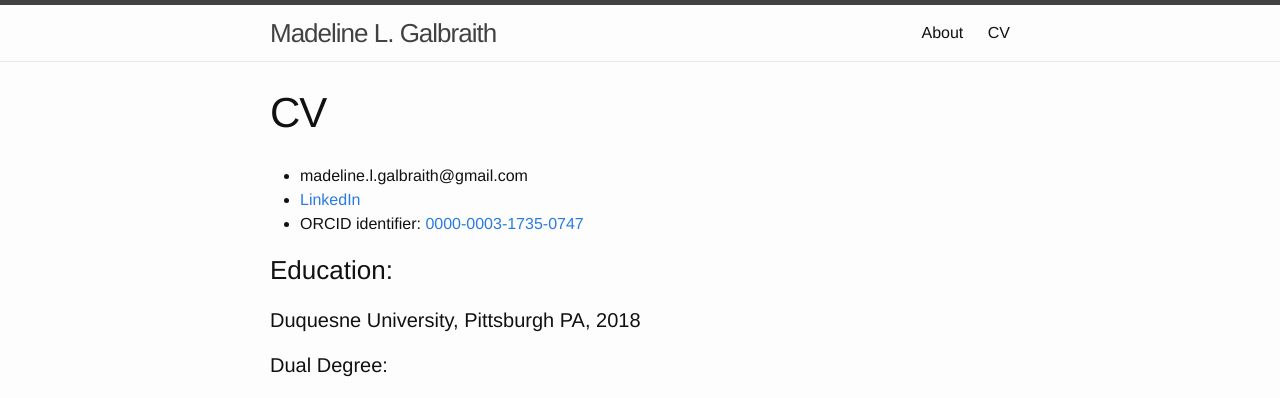
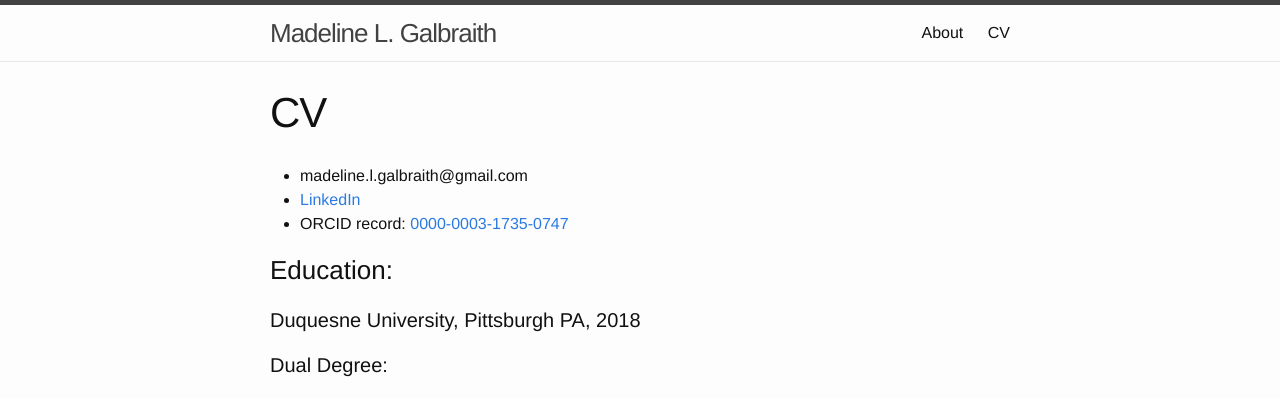
Before and after one commit to madgal/madgal.github.io, a Jekyll site: the page built from resume.md, in a window 1280 px wide and 900 px high. Shown: the top 398 px of the window. Built offline with Jekyll 4.4.1, drawn with Linux system fonts in a browser that asks for light colours.

Commit message:
Update resume.md

```diff
--- a/resume.md
+++ b/resume.md
@@ -5,7 +5,7 @@
 ---
 + madeline.l.galbraith@gmail.com
 + <a href="www.linkedin.com/in/madeline-galbraith-physicist">LinkedIn</a>
-+ ORCID identifier: <a href="https://orcid.org/0000-0003-1735-0747">0000-0003-1735-0747</a>
++ ORCID record: <a href="https://orcid.org/0000-0003-1735-0747">0000-0003-1735-0747</a>
 
 ### Education:
 
```
